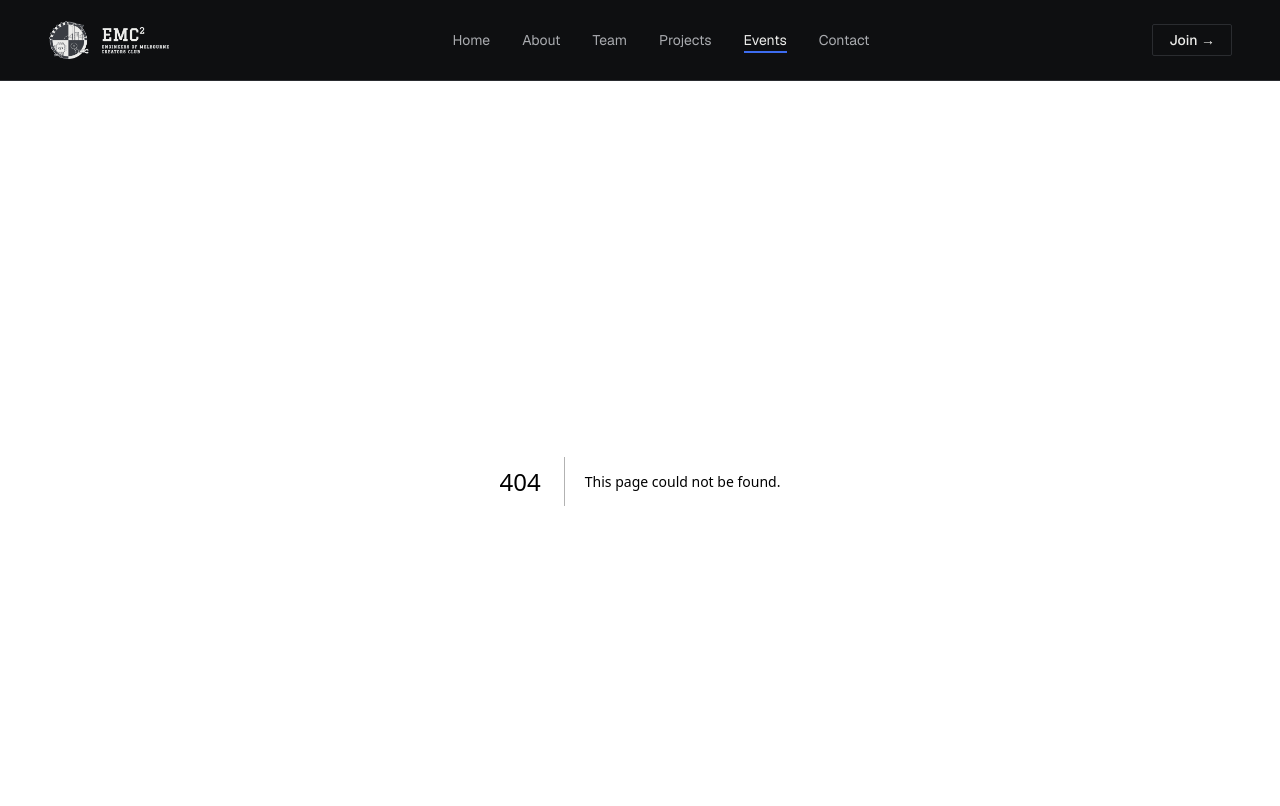
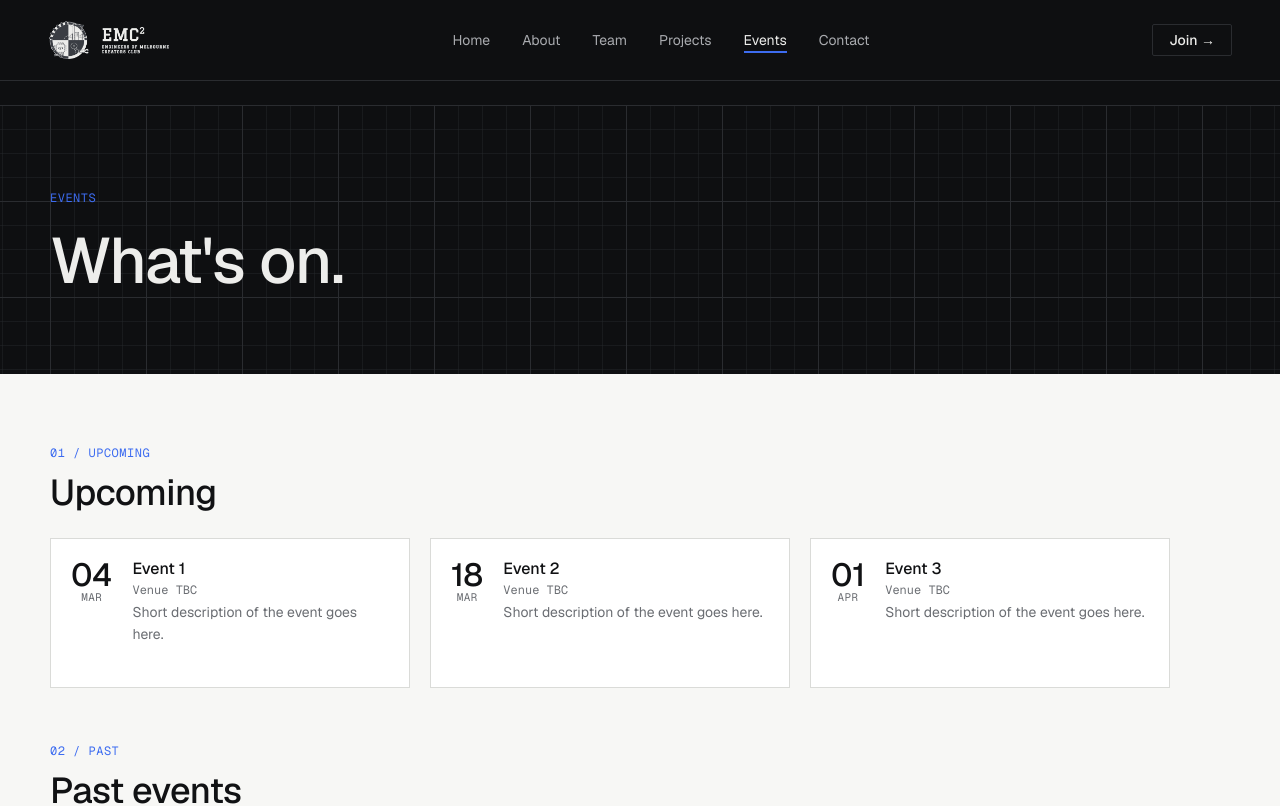
Before and after one commit to Engineers-of-Melbourne-Creators-Club/emcc-website, a Next.js app: page /events in a window 1280 px wide. Before the commit this address had no page. Shown: the top 806 px of the page. Built offline with nearby package versions, Linux system fonts and the light colour scheme.

Commit message:
feat: build Events page with daily upcoming/past split

```diff
--- /dev/null
+++ b/src/app/events/events.module.css
@@ -0,0 +1,26 @@
+.body {
+  display: grid;
+  gap: var(--group-gap);
+  padding: var(--section-pad-sm) 0 var(--section-pad);
+}
+
+.section {
+  display: grid;
+  gap: var(--space-xl);
+}
+
+.cards {
+  display: grid;
+  grid-template-columns: repeat(auto-fill, var(--event-card-width));
+  gap: var(--space-lg);
+}
+
+.empty {
+  color: var(--color-text-secondary);
+}
+
+@media (max-width: 767px) {
+  .cards {
+    grid-template-columns: 1fr;
+  }
+}
--- /dev/null
+++ b/src/app/events/page.tsx
@@ -0,0 +1,77 @@
+import type { Metadata } from "next";
+import { cacheLife } from "next/cache";
+import { EventCard } from "@/components/EventCard/EventCard";
+import { EventRow } from "@/components/EventCard/EventRow";
+import { SectionHeader } from "@/components/SectionHeader/SectionHeader";
+import { TitleBand } from "@/components/TitleBand/TitleBand";
+import { events } from "@/content/events";
+import { splitEvents } from "@/lib/events";
+import styles from "./events.module.css";
+
+export const metadata: Metadata = {
+  title: "Events",
+  description:
+    "Upcoming workshops, site visits and socials, plus what we've run before.",
+};
+
+export default async function Events() {
+  // The page is static but rebuilt at most once a day, so events move from
+  // "Upcoming" to "Past" on their own without a redeploy.
+  "use cache";
+  cacheLife("days");
+
+  const { upcoming, past } = splitEvents(events, new Date());
+
+  return (
+    <>
+      <TitleBand eyebrow="Events" title="What's on." />
+
+      <div className={`container ${styles.body}`}>
+        <section aria-labelledby="upcoming" className={styles.section}>
+          <SectionHeader
+            id="upcoming"
+            index={1}
+            label="Upcoming"
+            title="Upcoming"
+          />
+          {upcoming.length > 0 ? (
+            <ul role="list" className={styles.cards}>
+              {upcoming.map((event) => (
+                <li key={`${event.date}-${event.title}`}>
+                  <EventCard
+                    date={event.date}
+                    title={event.title}
+                    location={event.venue}
+                    description={event.description}
+                  />
+                </li>
+              ))}
+            </ul>
+          ) : (
+            <p className={styles.empty}>
+              Nothing scheduled yet. Check back soon.
+            </p>
+          )}
+        </section>
+
+        {past.length > 0 && (
+          <section aria-labelledby="past" className={styles.section}>
+            <SectionHeader
+              id="past"
+              index={2}
+              label="Past"
+              title="Past events"
+            />
+            <ul role="list">
+              {past.map((event) => (
+                <li key={`${event.date}-${event.title}`}>
+                  <EventRow date={event.date} title={event.title} />
+                </li>
+              ))}
+            </ul>
+          </section>
+        )}
+      </div>
+    </>
+  );
+}
```
